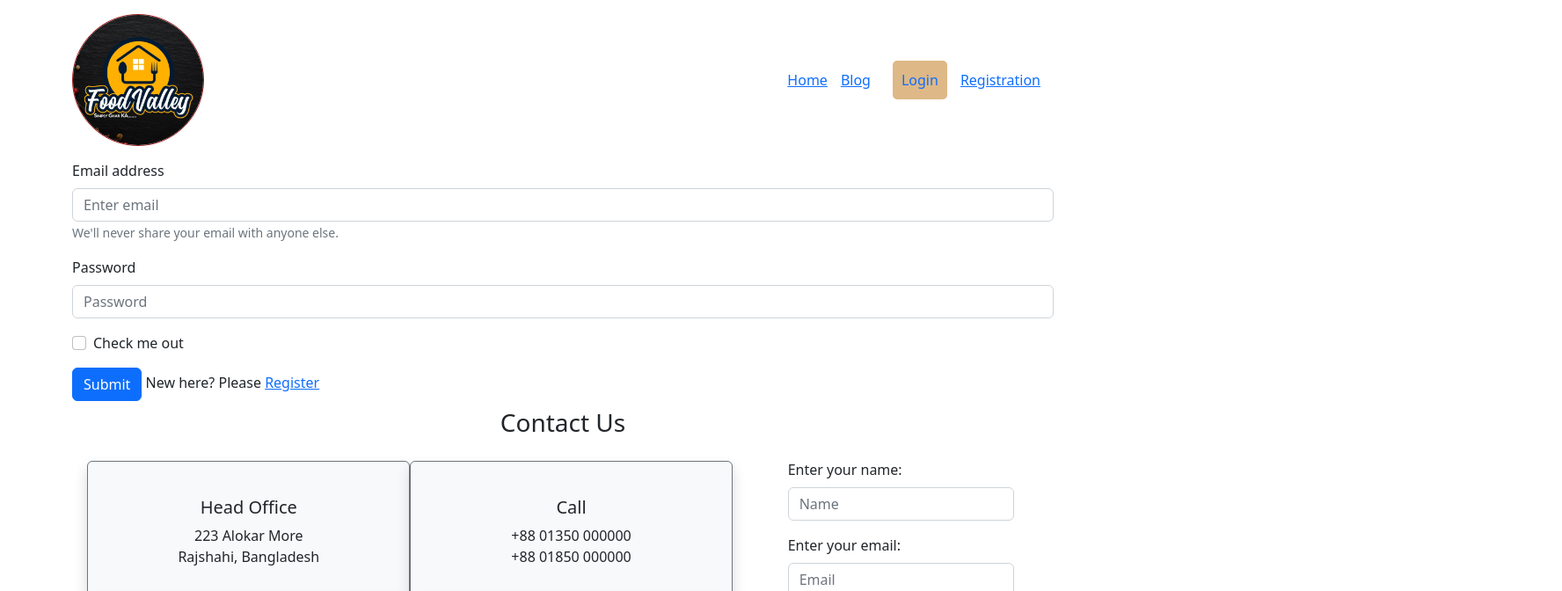
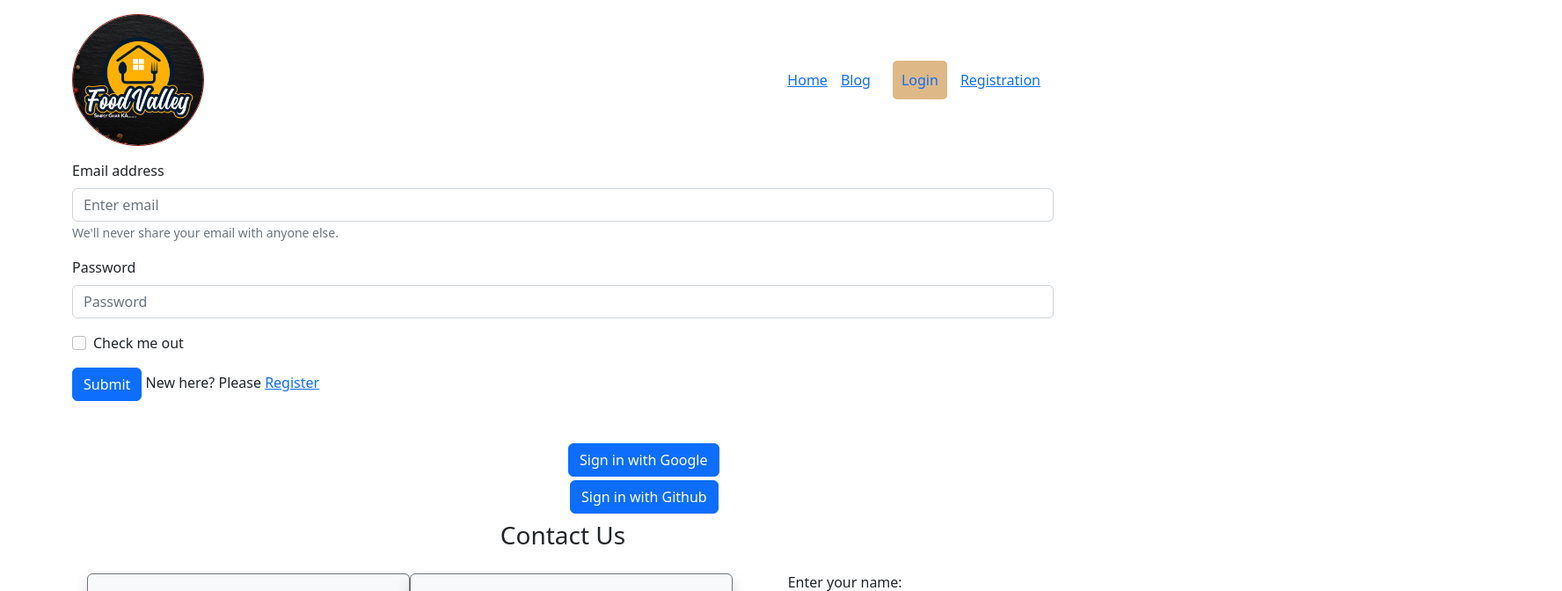
Before and after one commit to mahfuzurrahman4044/Food-Valley, a React (Vite) app: page /login in a window 1280 px wide. Shown: the top 672 px of the page at 88% size, 1776 px wide, since content can reach past the window. Built offline with nearby package versions, Linux system fonts and the light colour scheme.

Commit message:
added google and github authentication

```diff
--- /dev/null
+++ b/src/Login/Login.css
@@ -0,0 +1,9 @@
+.google {
+    position: relative;
+    left: 630px;
+}
+
+.github {
+    position: relative;
+    left: 632px;
+}
--- a/src/Login/Login.jsx
+++ b/src/Login/Login.jsx
@@ -5,6 +5,8 @@ import Button from 'react-bootstrap/Button';
 import Form from 'react-bootstrap/Form';
 import { AuthContex } from '../Provider/Provider';
 import { Link } from 'react-router-dom';
+import { GithubAuthProvider, GoogleAuthProvider, signInWithPopup } from 'firebase/auth';
+import './Login.css';
 
 
 const Login = () => {
@@ -14,9 +16,9 @@ const Login = () => {
     const [error, setError] = useState("");
     console.log(error);
 
-    const {signIn}=useContext(AuthContex);
+    const { signInWithEmail, signInWithGoogle, signInWithGithub } = useContext(AuthContex);
 
-    const handleLogin=(event)=>{
+    const handleLogin = (event) => {
 
         event.preventDefault();
 
@@ -26,26 +28,62 @@ const Login = () => {
 
         // console.log(email, password);
 
-        signIn(email, password)
-        .then(result=>{
-            const loggedUser=result.user;
+        signInWithEmail(email, password)
+            .then(result => {
+                const loggedUser = result.user;
                 console.log(loggedUser);
                 setMessage("Logged in successfully");
                 setError("");
             })
-        .catch(error=>{
+            .catch(error => {
                 setMessage("");
                 setError(error.message);
             })
 
     }
+
+
+    const googleProvider = new GoogleAuthProvider();
+
+    const handleGoogleLogin = () => {
+        signInWithGoogle(googleProvider)
+            .then(result => {
+                const loggedUser = result.user;
+                console.log(loggedUser);
+                setMessage("Logged in successfully");
+                setError("");
+            })
+            .catch(error => {
+                setMessage("");
+                setError(error.message);
+            })
+    }
+
+    const githubProvider = new GithubAuthProvider();
+
+    const handleGithubLogin = (githubProvider) => {
+        signInWithGithub(githubProvider)
+            .then(result => {
+                const loggedUser = result.user;
+                console.log(loggedUser);
+                setMessage("Logged in successfully");
+                setError("");
+            })
+            .catch(error => {
+                setMessage("");
+                setError(error.message);
+            })
+    }
+
+
+
     return (
         <div>
-            <Container>
+            <Container className='mb-5'>
                 <Form onSubmit={handleLogin}>
                     <Form.Group className="mb-3" controlId="formBasicEmail">
                         <Form.Label>Email address</Form.Label>
-                        <Form.Control type="email" name='email' placeholder="Enter email"  required/>
+                        <Form.Control type="email" name='email' placeholder="Enter email" required />
                         <Form.Text className="text-muted">
                             We'll never share your email with anyone else.
                         </Form.Text>
@@ -63,9 +101,20 @@ const Login = () => {
                     </Button> New here? Please <Link to="/registration">Register</Link>
                 </Form>
                 {
-                    message? <div>{message}</div>: <div>{error}</div>
+                    message ? <h4 className='text-center'>{message}</h4> : <h4 className='text-center'>{error}</h4>
                 }
             </Container>
+
+
+
+
+            <Container className='m-1 google'>
+                <Button onClick={handleGoogleLogin}>Sign in with Google</Button>
+            </Container>
+            <Container className='m-1 ms-6 github'>
+                <Button onClick={handleGithubLogin}>Sign in with Github</Button>
+            </Container>
+
         </div>
     );
 };
--- a/src/Provider/Provider.jsx
+++ b/src/Provider/Provider.jsx
@@ -1,5 +1,5 @@
 import React, { createContext, useState } from 'react';
-import { createUserWithEmailAndPassword, getAuth, onAuthStateChanged, signInWithEmailAndPassword, signOut } from "firebase/auth";
+import { createUserWithEmailAndPassword, getAuth, onAuthStateChanged, signInWithEmailAndPassword, signInWithPopup, signOut } from "firebase/auth";
 import app from '../Firebase/firebase.config';
 
 export const AuthContex = createContext(null);
@@ -17,18 +17,26 @@ const Provider = ({ children }) => {
         return createUserWithEmailAndPassword(auth, email, password);
     }
 
-    const signIn = (email, password) => {
+    const signInWithEmail = (email, password) => {
         return signInWithEmailAndPassword(auth, email, password);
     }
 
+    const signInWithGoogle = (googleProvider) => {
+        return signInWithPopup(auth, googleProvider);
+    }
+
+    const signInWithGithub = (githubProvider) => {
+        return signInWithGithub(auth, githubProvider);
+    }
 
 
     const authInfo = {
         user,
         // loader,
         createUser,
-        signIn,
-        // logOut,
+        signInWithEmail,
+        signInWithGoogle,
+        signInWithGithub
     }
 
     return (
--- a/src/Registration/Registration.jsx
+++ b/src/Registration/Registration.jsx
@@ -13,13 +13,14 @@ const Registration = () => {
     const [error, setError] = useState("");
     console.log(error);
 
-    const { createUser} = useContext(AuthContex);
+    const { createUser } = useContext(AuthContex);
 
 
     const handleRegister = event => {
         event.preventDefault();
 
         const form = event.target;
+        const image = form.image.value;
         const name = form.name.value;
         const email = form.email.value;
         const password = form.password.value;
@@ -42,14 +43,14 @@ const Registration = () => {
         }
 
         createUser(email, password)
-        .then (result=>{
-            const registeredUser=result.user;
+            .then(result => {
+                const registeredUser = result.user;
                 console.log(registeredUser);
                 setMessage("Account has been craeted successfully");
                 setError("");
 
             })
-        .catch(error=>{
+            .catch(error => {
                 setMessage("");
                 setError(error.message);
             })
@@ -58,6 +59,11 @@ const Registration = () => {
         <div>
             <Container>
                 <Form onSubmit={handleRegister}>
+                    <Form.Group className="mb-3" controlId="formBasicImage">
+                        <Form.Label>Enter your image:</Form.Label>
+                        <Form.Control type="url" name='image' placeholder="Image" required />
+                    </Form.Group>
+
                     <Form.Group className="mb-3" controlId="formBasicName">
                         <Form.Label>Enter your name:</Form.Label>
                         <Form.Control type="text" name='name' placeholder="Name" required />
@@ -86,13 +92,13 @@ const Registration = () => {
                     <Button variant="primary" type="submit">
                         Register
                     </Button> Already have an account? Please <Link to="/login">Login</Link>
+
                 </Form>
                 {
-                    message? <div>{message}</div>: <div>{error}</div>
+                    message ? <h4 className='text-center'>{message}</h4> : <h4 className='text-center'>{error}</h4>
                 }
+            </Container>
 
-
-            </Container>
         </div>
     );
 };
```
Lines whose indentation alone changed are shown as unchanged.
